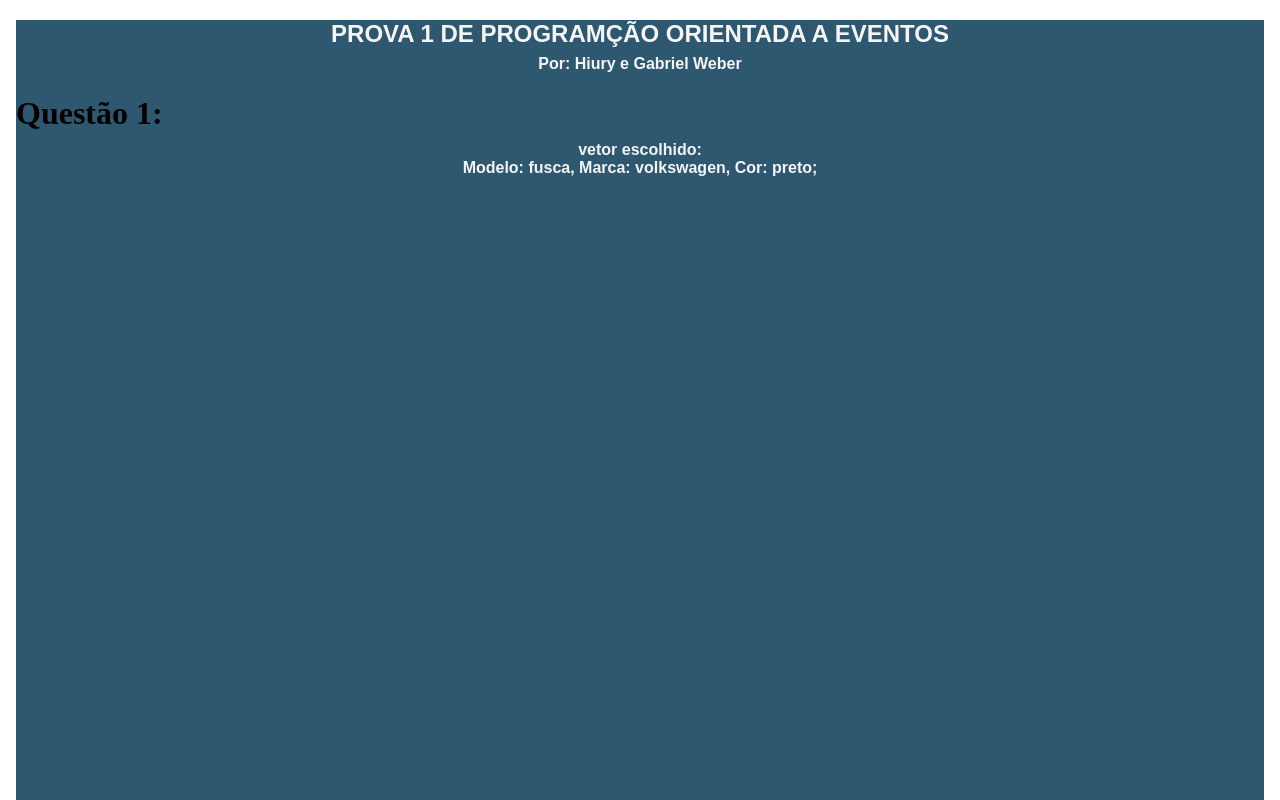
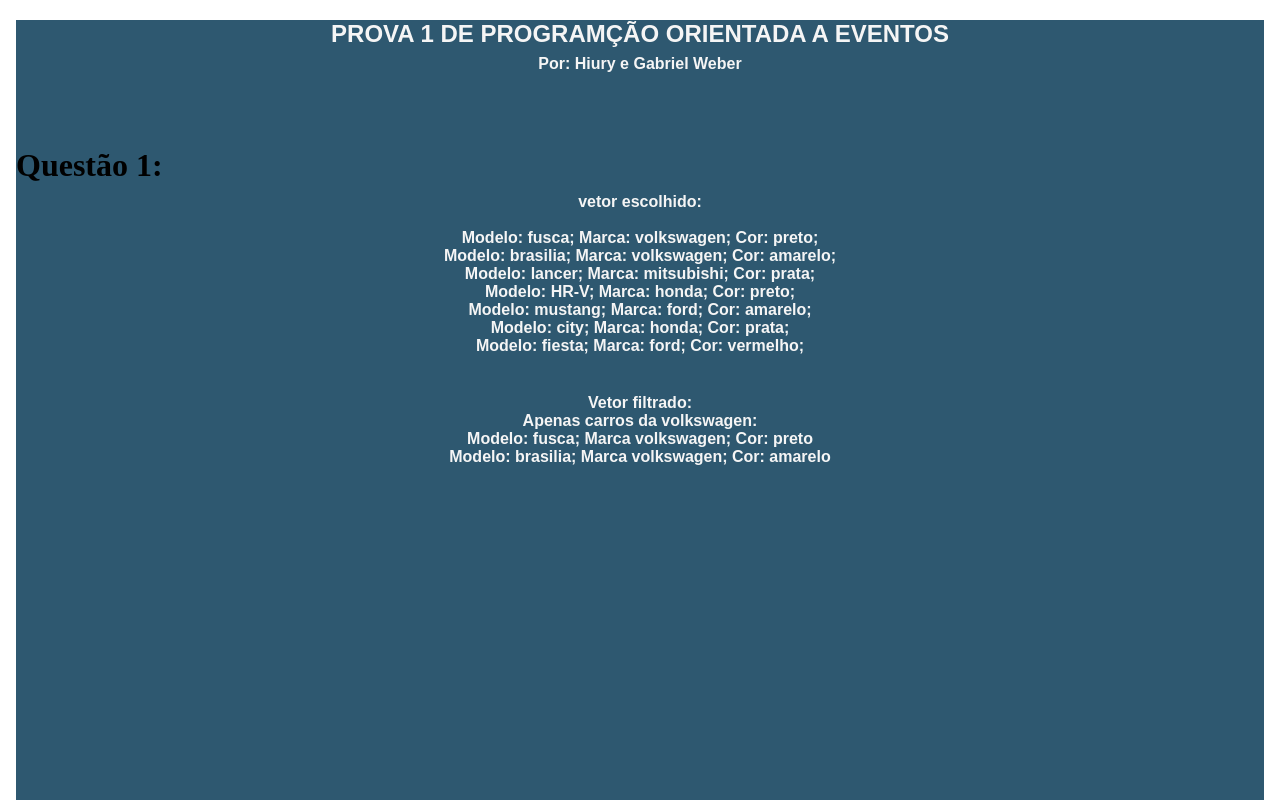
Before and after one commit to Oweber10/prova1-react, a React (Create React App) app: page / in a window 1280 px wide. Shown: the top 800 px of the page. Built offline with nearby package versions, Linux system fonts and the light colour scheme.

Commit message:
Comit com a questão 1 quase pronta

```diff
--- a/src/App.js
+++ b/src/App.js
@@ -1,27 +1,7 @@
-import React from 'react'
+import React, { version } from 'react'
 import './App.css';
 
-var carro = [
-  {cor:"preto",marca:"volkswagen",modelo:"fusca"},
-  {cor:"amarelo",marca:"volkswagen",modelo:"brasilia"},
-  {cor:"prata",marca:"mitsubishi",modelo:"lancer"},
-  {cor:"preto",marca:"honda",modelo:"HR-V"},
-  {cor:"amarelo",marca:"ford",modelo:"mustang"},
-  {cor:"prata",marca:"honda",modelo:"city"},
-  {cor:"vermelho",marca:"ford",modelo:"fiesta"}
-]
-
-//FAZER ISSO LER TODOS OS VETORES
-function leVetorQ1(carro){
-  for(let i in carro){
-    return(
-      <div>
-        Modelo: {carro[i].modelo}, Marca: {carro[i].marca}, Cor: {carro[i].cor}; <br/>
-      </div>
-    )
-}
-}
-
+//#######################################################
 const estilo = {
   body:{
     backgroundColor:"rgb(46, 88, 112)",
@@ -36,6 +16,42 @@ const estilo = {
   },
 
 }
+//#####################################################
+
+
+//-x-x-x-x-x-x-x-QUESTÃO 1-x-x-x-x-x--x-x-x-x-x-x-x-x-
+  var carro = [
+    {cor:"preto",marca:"volkswagen",modelo:"fusca"},
+    {cor:"amarelo",marca:"volkswagen",modelo:"brasilia"},
+    {cor:"prata",marca:"mitsubishi",modelo:"lancer"},
+    {cor:"preto",marca:"honda",modelo:"HR-V"},
+    {cor:"amarelo",marca:"ford",modelo:"mustang"},
+    {cor:"prata",marca:"honda",modelo:"city"},
+    {cor:"vermelho",marca:"ford",modelo:"fiesta"}
+]
+
+  //lê e devolve o vetor pro html (não sei como funciona exatamente kkkkk)
+  function leVetorQ1(carro){
+    return (
+      carro.map((elem) => <div>Modelo: {elem.modelo};  Marca: {elem.marca};  Cor: {elem.cor};</div>)
+    )
+  }
+
+  //filtra o vetor com base nos parametros da funcao filtramarca e imprime o vetor no html (tambem não sei como funciona exatamente)
+
+  //---->>>> seria legal poder passar qual marca você quer filtrar quando chamar a funcão,
+  //              aí ele comprar carro.marca com a marca que tu passou
+  //                        (deixar para o final, eu acho)
+  function filterVetorQ1(carro){
+    function filtramarca(carro){
+      return(carro.marca === "volkswagen")
+    }
+    let carrofiltrado = carro.filter(filtramarca) //aparentemente, não funciona se tu passar parametros para a função dentro do filter
+    return(
+      carrofiltrado.map((elem) => <div>Modelo: {elem.modelo};
+      Marca {elem.marca}; Cor: {elem.cor}</div>)
+    )
+  }
 
 function App() {
   return (
@@ -45,10 +61,18 @@ function App() {
         <p>Por: Hiury e Gabriel Weber</p>
       </div>
       <div class="q1">
+      < br/><br/>
         <h1>Questão 1:</h1>
         <p>
-          vetor escolhido: <br/>
+          vetor escolhido: <br/><br/>
           {leVetorQ1(carro)}
+        </p>
+        <p>
+          <br/>
+          <br/>
+          Vetor filtrado: <br/>
+          Apenas carros da volkswagen: <br/>
+          {filterVetorQ1(carro)}
           </p>
       </div>
     </body>
```
Lines whose indentation alone changed are shown as unchanged.
